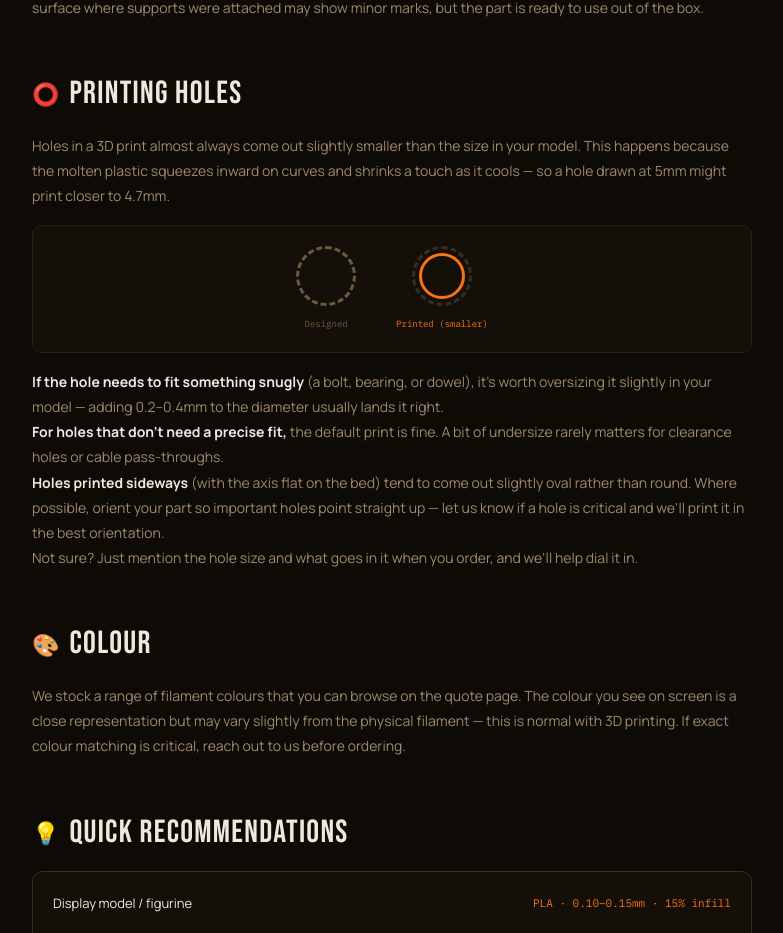
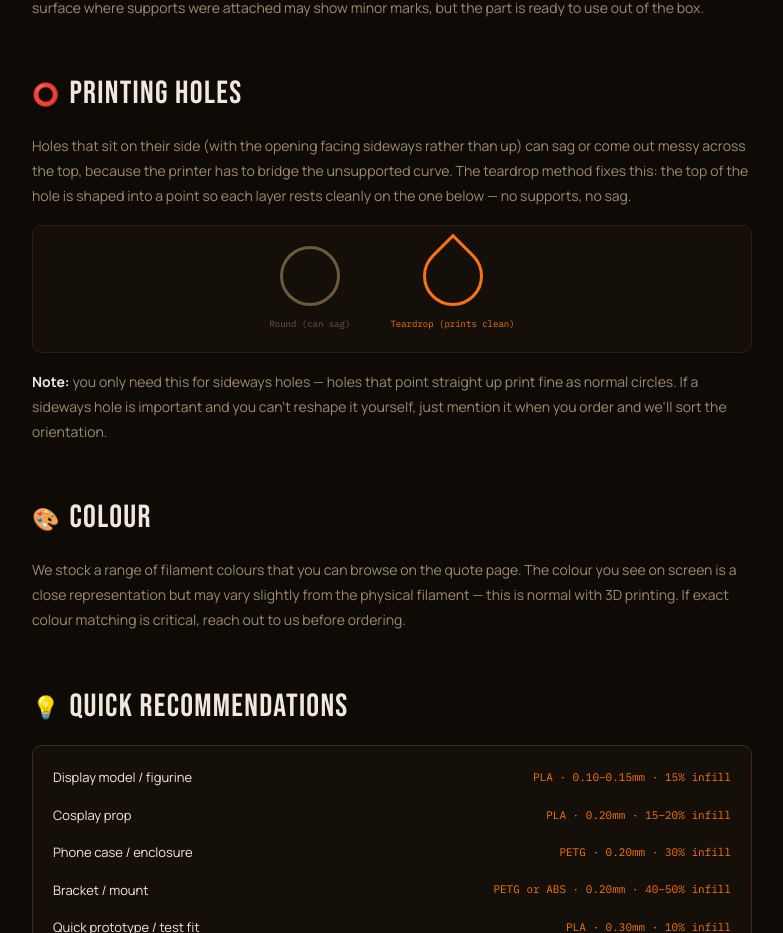
Before and after one commit to BT888BT/Stratum3D, a Next.js app: page /guide in a window 1280 px wide. Shown: the part 2172-3105 px from the top of the page, without its empty margins (248-1031 px from the left). Built offline with nearby package versions, Linux system fonts and the light colour scheme.

Commit message:
push and commin

```diff
--- a/app/guide/page.tsx
+++ b/app/guide/page.tsx
@@ -180,28 +180,22 @@ export default function GuidePage() {
 
         {/* ── Holes ── */}
         <Section id="holes" icon="⭕" title="PRINTING HOLES">
-          <p>Holes in a 3D print almost always come out slightly smaller than the size in your model. This happens because the molten plastic squeezes inward on curves and shrinks a touch as it cools — so a hole drawn at 5mm might print closer to 4.7mm.</p>
+          <p>Holes that sit on their side (with the opening facing sideways rather than up) can sag or come out messy across the top, because the printer has to bridge the unsupported curve. The teardrop method fixes this: the top of the hole is shaped into a point so each layer rests cleanly on the one below — no supports, no sag.</p>
 
           <Visual>
             <div style={{ display: "flex", gap: 40, alignItems: "center" }}>
               <div style={{ textAlign: "center" }}>
-                <div style={{ width: 60, height: 60, borderRadius: "50%", border: "3px dashed var(--muted)", margin: "0 auto" }} />
-                <p className="font-mono" style={{ fontSize: 9, color: "var(--muted)", marginTop: 10 }}>Designed</p>
+                <div style={{ width: 60, height: 60, borderRadius: "50%", border: "3px solid var(--muted)", margin: "0 auto" }} />
+                <p className="font-mono" style={{ fontSize: 9, color: "var(--muted)", marginTop: 10 }}>Round (can sag)</p>
               </div>
               <div style={{ textAlign: "center" }}>
-                <div style={{ position: "relative", width: 60, height: 60, margin: "0 auto" }}>
-                  <div style={{ position: "absolute", inset: 0, borderRadius: "50%", border: "3px dashed var(--muted)", opacity: 0.4 }} />
-                  <div style={{ position: "absolute", inset: 7, borderRadius: "50%", border: "3px solid var(--orange)" }} />
-                </div>
-                <p className="font-mono" style={{ fontSize: 9, color: "var(--orange)", marginTop: 10 }}>Printed (smaller)</p>
+                <div style={{ width: 60, height: 60, borderRadius: "0 50% 50% 50%", border: "3px solid var(--orange)", transform: "rotate(45deg)", margin: "0 auto" }} />
+                <p className="font-mono" style={{ fontSize: 9, color: "var(--orange)", marginTop: 10 }}>Teardrop (prints clean)</p>
               </div>
             </div>
           </Visual>
 
-          <p><strong style={{ color: "var(--text)" }}>If the hole needs to fit something snugly</strong> (a bolt, bearing, or dowel), it&apos;s worth oversizing it slightly in your model — adding 0.2–0.4mm to the diameter usually lands it right.</p>
-          <p><strong style={{ color: "var(--text)" }}>For holes that don&apos;t need a precise fit,</strong> the default print is fine. A bit of undersize rarely matters for clearance holes or cable pass-throughs.</p>
-          <p><strong style={{ color: "var(--text)" }}>Holes printed sideways</strong> (with the axis flat on the bed) tend to come out slightly oval rather than round. Where possible, orient your part so important holes point straight up — let us know if a hole is critical and we&apos;ll print it in the best orientation.</p>
-          <p>Not sure? Just mention the hole size and what goes in it when you order, and we&apos;ll help dial it in.</p>
+          <p><strong style={{ color: "var(--text)" }}>Note:</strong> you only need this for sideways holes — holes that point straight up print fine as normal circles. If a sideways hole is important and you can&apos;t reshape it yourself, just mention it when you order and we&apos;ll sort the orientation.</p>
         </Section>
 
         {/* ── Colour ── */}
```
